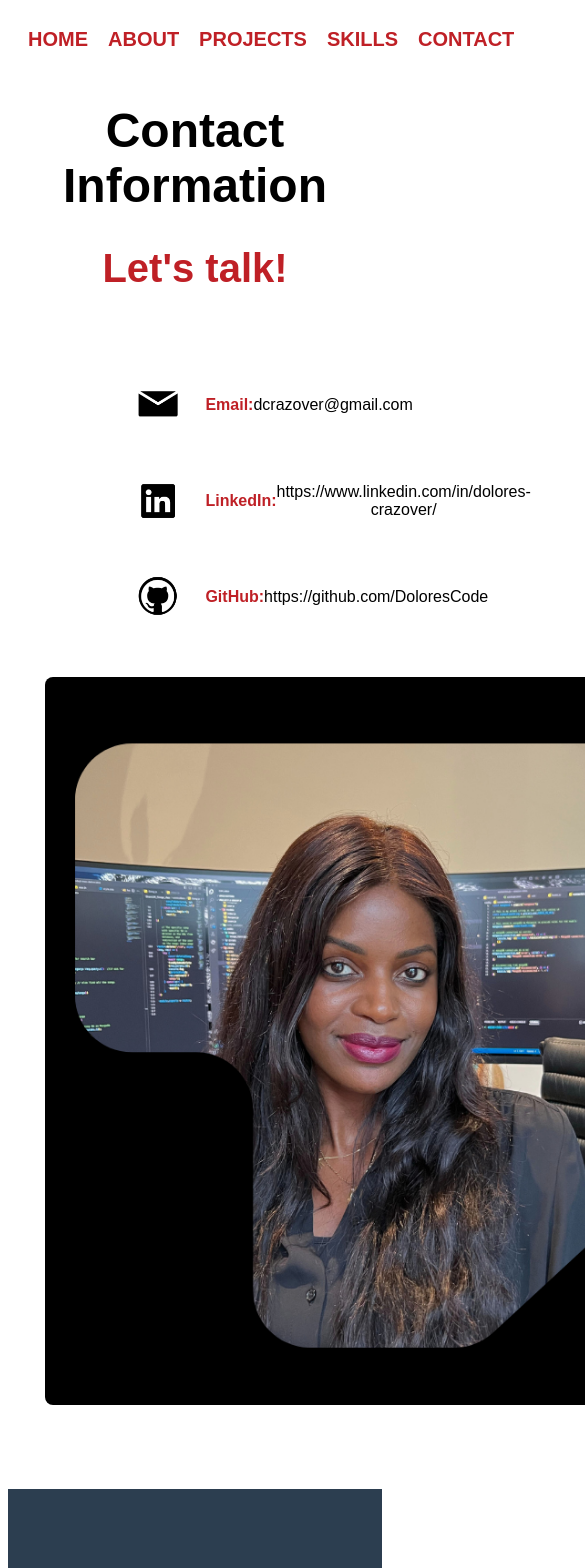
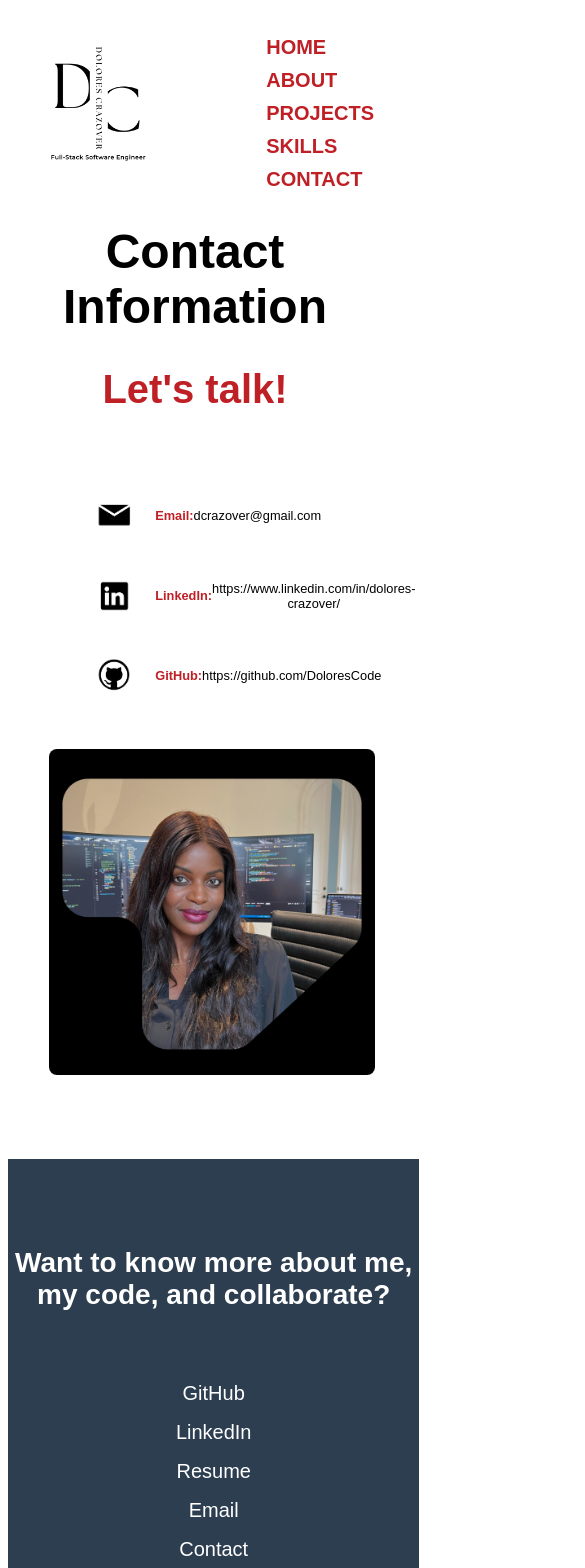
Before and after one commit to DoloresCode/Portfolio_Express_react-_frontend, a React (Create React App) app: page /contact in a window 390 px wide. Shown: the top 1568 px of the page, 585 px wide, since content can reach past the window. Built offline with nearby package versions, Linux system fonts and the light colour scheme.

Commit message:
contact page responsive modified to make it better

```diff
--- a/src/index.css
+++ b/src/index.css
@@ -1,13 +1,19 @@
 body {
   font-family: 'Montserrat', sans-serif;
+  min-height: 100vh;
+  display: flex;
+  flex-direction: column;
+  justify-content: space-between;
 }
+
+
+/* Header */
 
 .header {
   display: flex;
   align-items: center;
   justify-content: space-between;
   padding: 20px;
-  /* background-color: #f5f5f5; */
 }
 
 .logo-container {
@@ -49,6 +55,31 @@ body {
 .nav-list li a:hover {
   color: #555;
 }
+
+@media (max-width: 768px) {
+  .header {
+    flex-direction: column;
+    align-items: flex-start;
+  }
+
+  .navbar {
+    position: absolute;
+    top: 1rem;
+    right: 1rem;
+    margin-top: 20px;
+  }
+
+  .nav-list {
+    flex-direction: column;
+    align-items: flex-start;
+  }
+
+  .nav-list li {
+    margin-left: 0;
+    margin-bottom: 10px;
+  }
+}
+
 
 /* Footer */
 
@@ -99,6 +130,7 @@ footer {
   background-color: black;
   padding: 1rem;
   font-size: 12px;
+  margin-bottom: -2.5rem;  /*to remove the white spave under the footer*/
 }
 
 .contact-section h2 {
@@ -117,8 +149,13 @@ footer {
     margin-right: 0;
   }
 
+
   .contact-section h2 {
     font-size: 28px;
+  }
+
+  .footer-container {
+    width: 110%;
   }
 }
 
@@ -202,120 +239,38 @@ footer {
 
   .contact-page-details {
     order: 1;
+    font-size: 0.8em;
+    align-self: center;
+    text-align: center;
   }
 
   .profile-image-contact-page {
     order: 2;
+    align-self: center;
+  }
+
+  .profile-image-contact-page img {
+    width: 80%;
+    margin: 0 auto;
+  }
+
+  .contact-page-container {
+    width: 100%;
+    text-align: center;
   }
 }
 
+@media (max-width: 480px) {
+  .contact-page-container {
+    width: 100%;
+  }
 
-
-
-
-
-
-
-
-
-
-
-
-
-
-
-
-
-
-
-
-
-/* .contact-container {
-  text-align: center;
-  margin: 2rem auto;
-  max-width: 500px;
+  .profile-image-contact-page img {
+    width: 80%;
+    margin: 0 auto;
+  }
 }
 
-.contact-title {
-  font-size: 3rem;
-  font-weight: bold;
-  color: black;
-  margin-bottom: 1rem;
-}
-
-.contact-subtitle {
-  font-size: 2.5rem;
-  font-weight: bold;
-  color: #bf2026;
-  margin-bottom: 1rem;
-}
-
-
-
-
-.contact-form {
-  font-family: 'Montserrat', sans-serif;
-  display: flex;
-  flex-direction: column;
-  align-items: center;
-  margin-top: -28rem;
-}
-
-.form-group {
-  margin-bottom: 1rem;
-}
-
-.form-group label {
-  display: block;
-  margin-bottom: 0.5rem;
-}
-
-.form-group input,
-.form-group textarea {
-  width: 100%;
-  padding: 0.5rem;
-  background: none;
-  border: none;
-  border-bottom: 1px solid #ccc;
-  color: #333;
-  font-size: 1rem;
-}
-
-.form-group textarea {
-  height: 150px;
-}
-
-.submit-button {
-  background-color: #2c3e50;
-  color: white;
-  padding: 0.5rem 1rem;
-  border: none;
-  border-radius: 4px;
-  cursor: pointer;
-  transition: background-color 0.3s ease;
-}
-
-.send-button:hover {
-  background-color: white;
-  color: #2c3e50;
-  border: 1px solid #2c3e50;
-}
-
-.form-group label span {
-  color: white;
-}
-
-.form-group label {
-  color: white;
-}
-
-.profile-image-contact img {
-width: 80%;
-border-radius: 0.5rem;
-margin-left: -60rem;
-margin-top: 2rem;
-
-} */
 
 /* Skills Page */
 
@@ -374,6 +329,7 @@ margin-top: 2rem;
 }
 
 /* Homepage */
+
 
 .home-container {
   display: flex;
--- a/src/index.js
+++ b/src/index.js
@@ -12,7 +12,7 @@ root.render(
   </React.StrictMode>
 );
 
-// If you want to start measuring performance in your app, pass a function
+// If I want to start measuring performance in my app, i need to pass a function
 // to log results (for example: reportWebVitals(console.log))
-// or send to an analytics endpoint. Learn more: https://bit.ly/CRA-vitals
+// or send to an analytics endpoint. Learn more here : https://bit.ly/CRA-vitals
 reportWebVitals();
```
